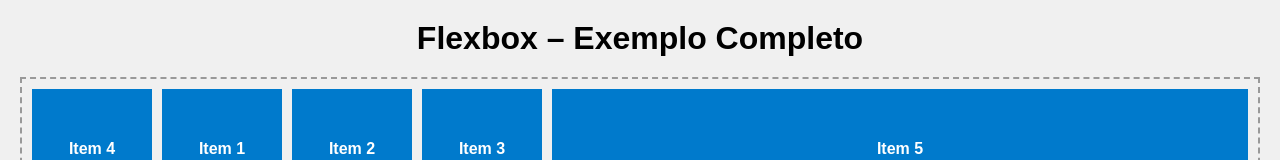
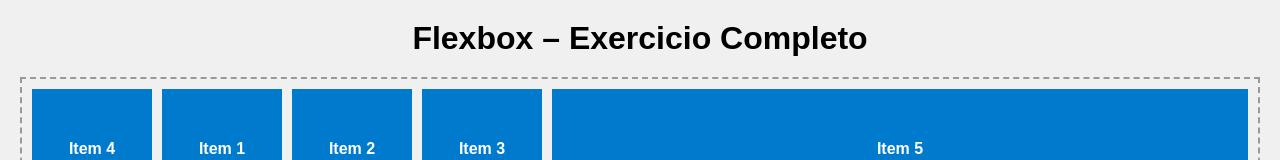
Before and after one commit to MarianaVarandas/PortfolioExercicios, a plain HTML site: page Estudo HTML5 - (mar_2025, jun_2025)/HTML + CSS/FLEXBOX/index.html in a window 1280 px wide. Shown: the top 160 px of the page. Drawn offline with Linux system fonts and the light colour scheme.

Commit message:
de exemplo para exercício

```diff
--- a/Estudo HTML5 - (mar_2025, jun_2025)/HTML + CSS/FLEXBOX/index.html
+++ b/Estudo HTML5 - (mar_2025, jun_2025)/HTML + CSS/FLEXBOX/index.html
@@ -6,7 +6,7 @@
   <link rel="stylesheet" href="style.css">
 </head>
 <body>
-  <h1>Flexbox – Exemplo Completo</h1>
+  <h1>Flexbox – Exercicio Completo</h1>
 
   <section class="container">
     <div class="item">Item 1</div>
```
